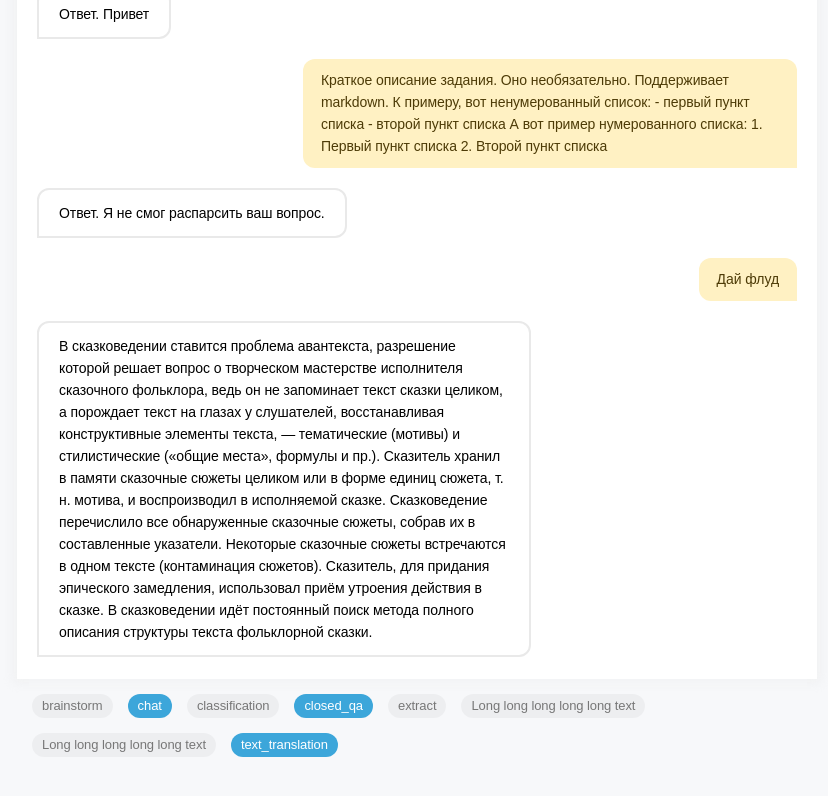
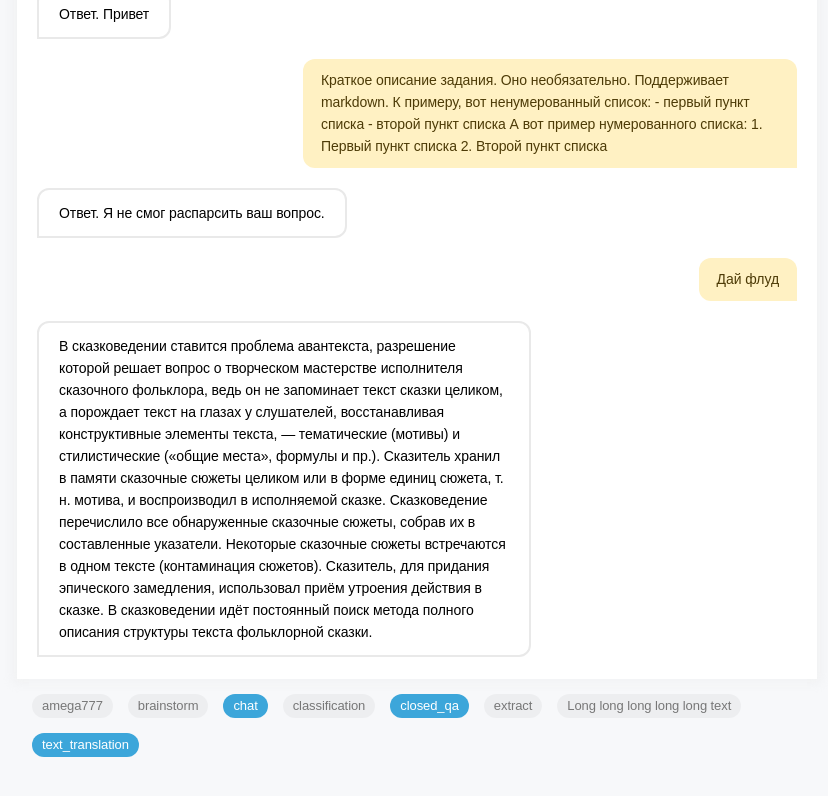
Before and after one commit to Troff8/dialog, a React (Vite) app: page / in a window 1280 px wide. Shown: the part 397-1193 px from the top of the page, without its empty margins (223-1051 px from the left). Built offline with nearby package versions, Linux system fonts and the light colour scheme.

Commit message:
feat(sortTags): universal sorting

```diff
--- a/src/App.tsx
+++ b/src/App.tsx
@@ -4,17 +4,15 @@ import dialogTest from "./data/dialog.json";
 import tagsTest from "./data/tags.json";
 
 import styles from "./App.module.css";
-import { sortTags } from "./utils/sortTags";
 import Tags from "./components/Tags/Tags";
 import { MessageObject } from "./types/message";
 
 function App() {
-  const tags = sortTags(tagsTest);
   const dialog: MessageObject[] = dialogTest;
   return (
     <div className={styles.wrapper}>
       <Dialog dialog={dialog} />
-      <Tags tags={tags} />
+      <Tags tags={tagsTest} />
     </div>
   );
 }
--- a/src/components/Tags/Tags.tsx
+++ b/src/components/Tags/Tags.tsx
@@ -1,6 +1,6 @@
 import { useEffect, useState } from "react";
 import Tag from "../Tag/Tag";
-import { sortTags } from "../../utils/sortTags";
+import { sortAlphabet } from "../../utils/sortTags";
 import { TagObject } from "../../types/tag";
 
 import styles from "./Tags.module.css";
@@ -13,7 +13,8 @@ function Tags({ tags }: TagsProps) {
   const [selectedTags, setSelectedTags] = useState<TagObject[]>([]);
 
   useEffect(() => {
-    setSelectedTags(sortTags(tags));
+    const sortedTags = tags.sort(sortAlphabet((item: TagObject) => item.label));
+    setSelectedTags(sortedTags);
   }, [tags]);
 
   const handleTagClick = (tag: TagObject) => {
--- a/src/data/tags.json
+++ b/src/data/tags.json
@@ -32,6 +32,6 @@
   },
   {
     "name": "tag8",
-    "label": "Long long long long long text"
+    "label": "amega777"
   }
 ]
--- a/src/utils/sortTags.ts
+++ b/src/utils/sortTags.ts
@@ -1,6 +1,6 @@
-import { TagObject } from "../types/tag";
-
-export function sortTags(tags: TagObject[]): TagObject[] {
+export function sortAlphabet<T>(
+  getValue: (item: T) => string
+): (a: T, b: T) => number {
   const collator = new Intl.Collator("ru");
-  return tags.sort((a, b) => collator.compare(a.label, b.label));
+  return (a: T, b: T) => collator.compare(getValue(a), getValue(b));
 }
```
